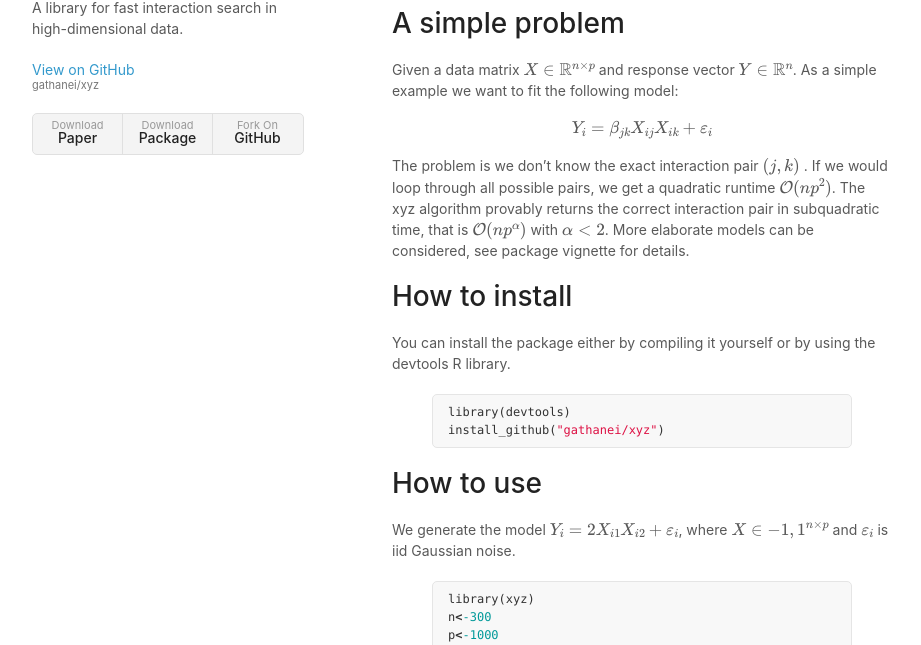
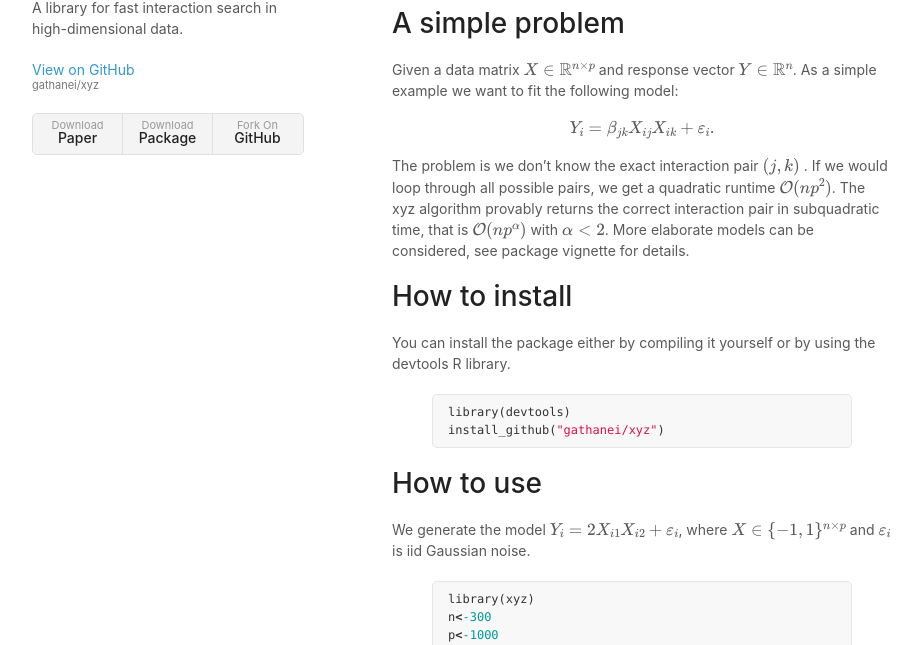
Before and after one commit to gathanei/xyz, a Jekyll site: the page built from index.md, in a window 1280 px wide. Shown: the part 112-757 px from the top of the page, without its empty margins (178-1099 px from the left). Built offline with Jekyll 4.4.1, drawn with Linux system fonts in a browser that asks for light colours; formulas are drawn with MathJax 3.

```diff
--- a/index.md
+++ b/index.md
@@ -8,7 +8,7 @@ The xyz package implements the [xyz](https://arxiv.org/abs/1610.05108) algorithm
 
 Given a data matrix \\( X \in \mathbb{R}^{n\times p} \\) and response vector \\( Y \in \mathbb{R}^n \\). As a simple example we want to fit the following model:
 
-$$Y_i = \beta_{jk} X_{ij}X_{ik}+\varepsilon_i$$
+$$Y_i = \beta_{jk} X_{ij}X_{ik}+\varepsilon_i.$$
 
 The problem is we don't know the exact interaction pair \\( (j,k) \\) . If we would loop through all possible pairs, we get a quadratic runtime \\(\mathcal{O}(np^2)\\). The xyz algorithm provably returns the correct interaction pair in subquadratic time, that is \\( \mathcal{O}(np^{\alpha}) \\) with \\( \alpha < 2 \\). More elaborate models can be considered, see package vignette for details.
 
@@ -22,7 +22,7 @@ install_github("gathanei/xyz")
 
 # How to use
 
-We generate the model \\( Y_i=2 X_{i1}X_{i2}+\varepsilon_i\\), where \\(X \in \{-1,1\}^{n \times p} \\) and \\( \varepsilon_i \\) is iid Gaussian noise.
+We generate the model \\( Y_i=2 X_{i1}X_{i2}+\varepsilon_i \\), where \\(X \in \\{-1,1\\}^{n \times p} \\) and \\( \varepsilon_i \\) is iid Gaussian noise.
 
 {% highlight R %}
 library(xyz)
```
Also changed, not shown: 1 other file.
